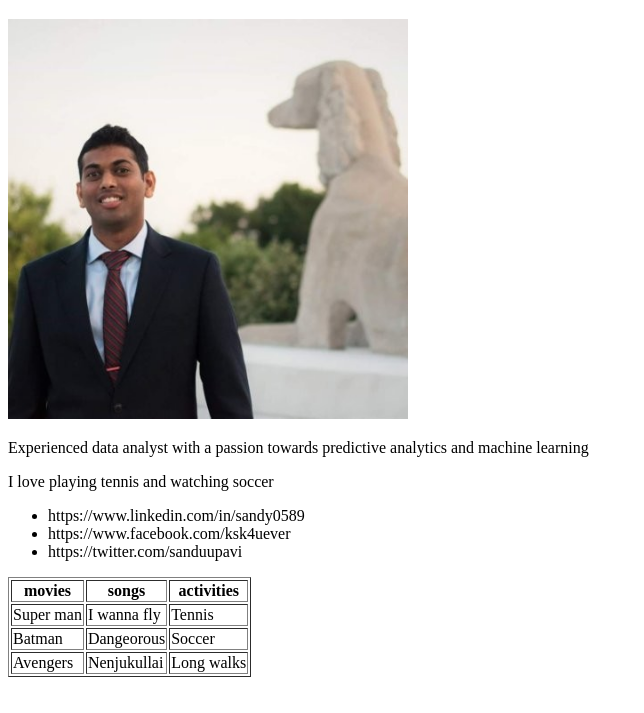
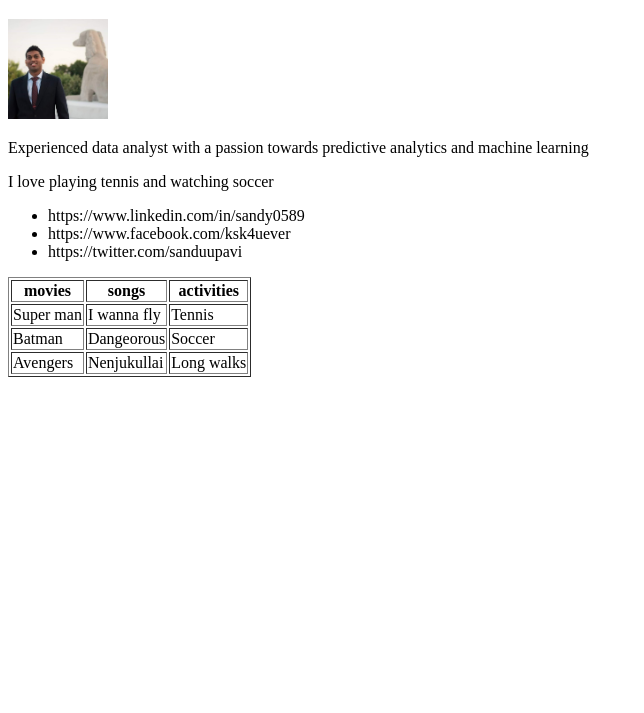
Before and after one commit to ksk4uever/ksk4uever.github.io, a plain HTML site: page index.html in a window 1280 px wide. Shown: the part 61-774 px from the top of the page, without its empty margins (0-644 px from the left). Drawn offline with Linux system fonts and the light colour scheme.

Commit message:
Update index.html

```diff
--- a/index.html
+++ b/index.html
@@ -7,7 +7,7 @@
 
 <body>
     <h1>Sandeep Komuravelli</h1>
-    <img width = "400" src = "/download.png" alt = "This picture was taken at my graduation"/>
+    <img width = "100" src = "/download.png" alt = "This picture was taken at my graduation"/>
 
     <p>Experienced data analyst with a passion towards predictive analytics and machine learning</p>
     <p>I love playing tennis and watching soccer</p>
```
